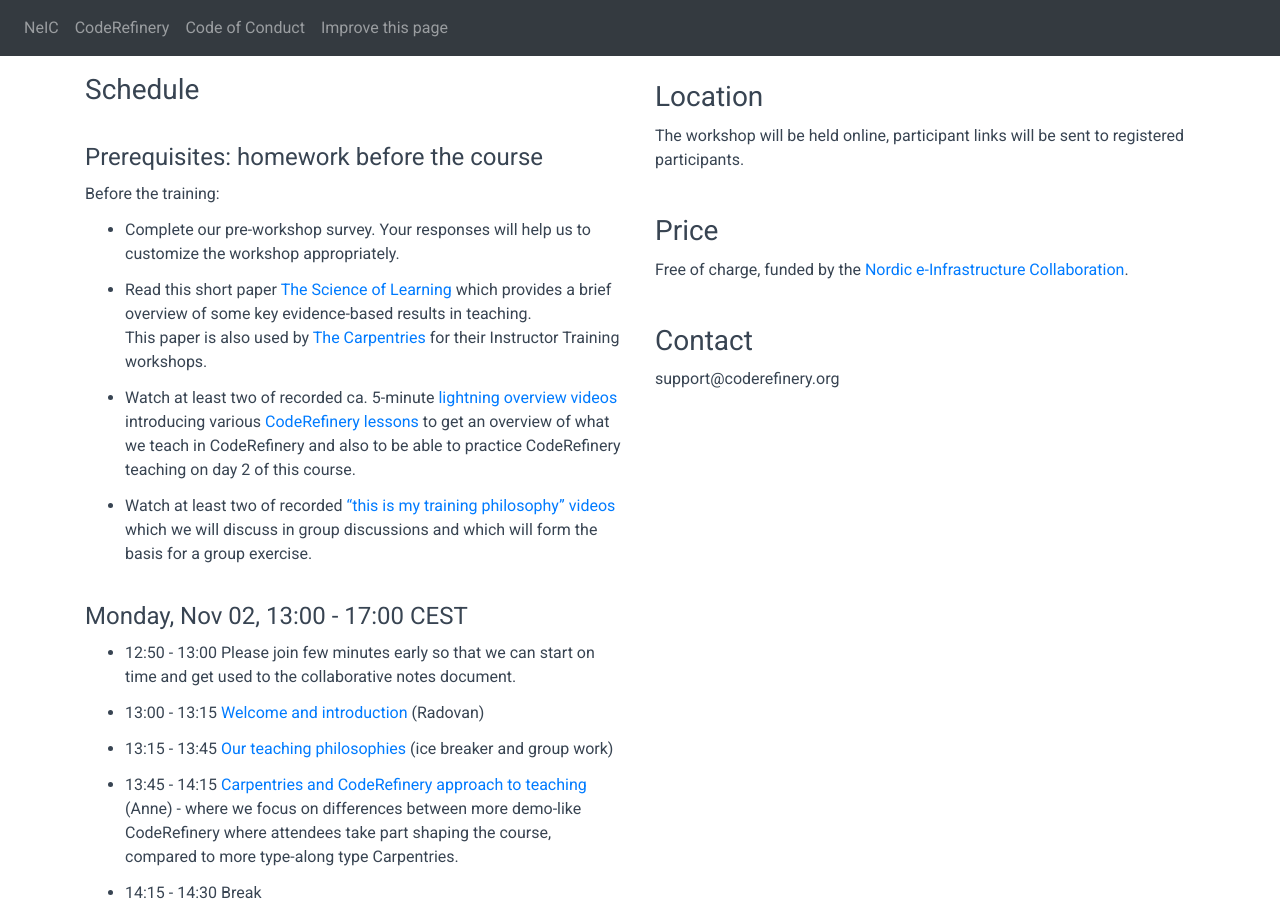
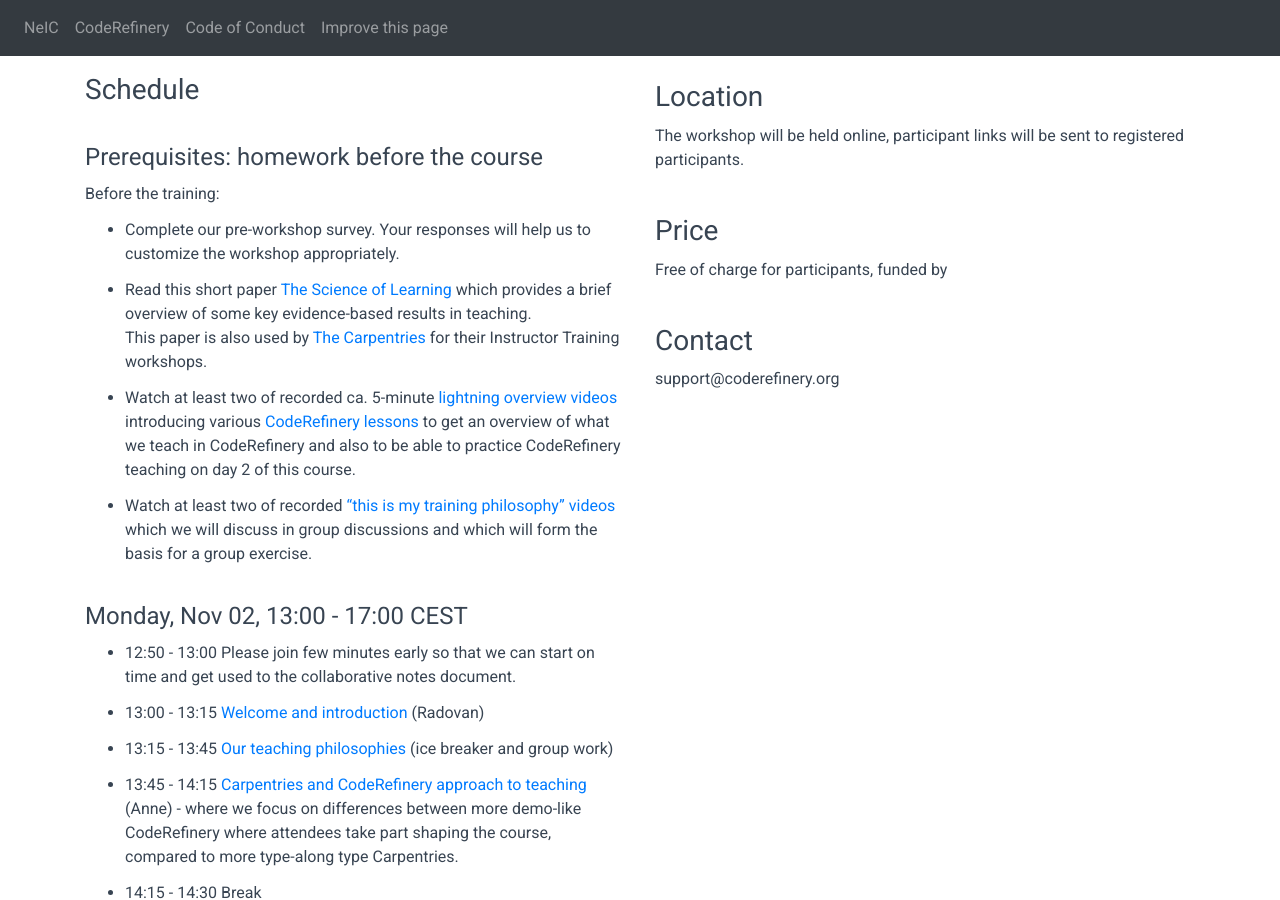
Before and after one commit to simon-ichec/2020-11-02-instructor-training, a Jekyll site: the page built from index.md, in a window 1280 px wide and 900 px high, scrolled down 624 px. Built offline with Jekyll 4.4.1, drawn with Linux system fonts in a browser that asks for light colours; comment, search, counter and statistics services are not loaded.

Commit message:
Remove NEIC as funder

```diff
--- a/right_column.md
+++ b/right_column.md
@@ -22,9 +22,7 @@ registered participants.
 
 ### Price
 
-Free of charge, funded by the [Nordic e-Infrastructure
-Collaboration](https://neic.no/).
-
+Free of charge for participants, funded by
 
 ### Contact
 
```
